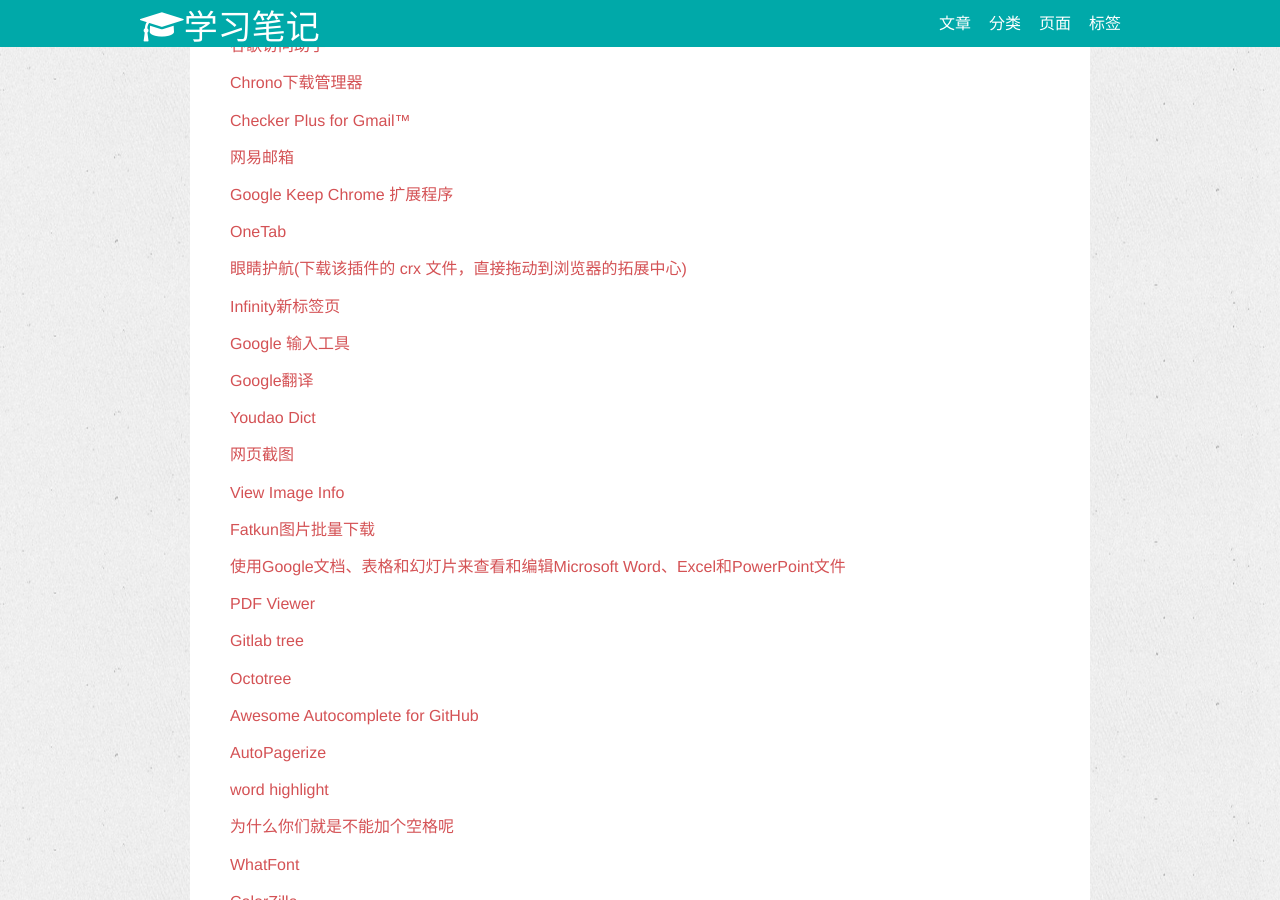
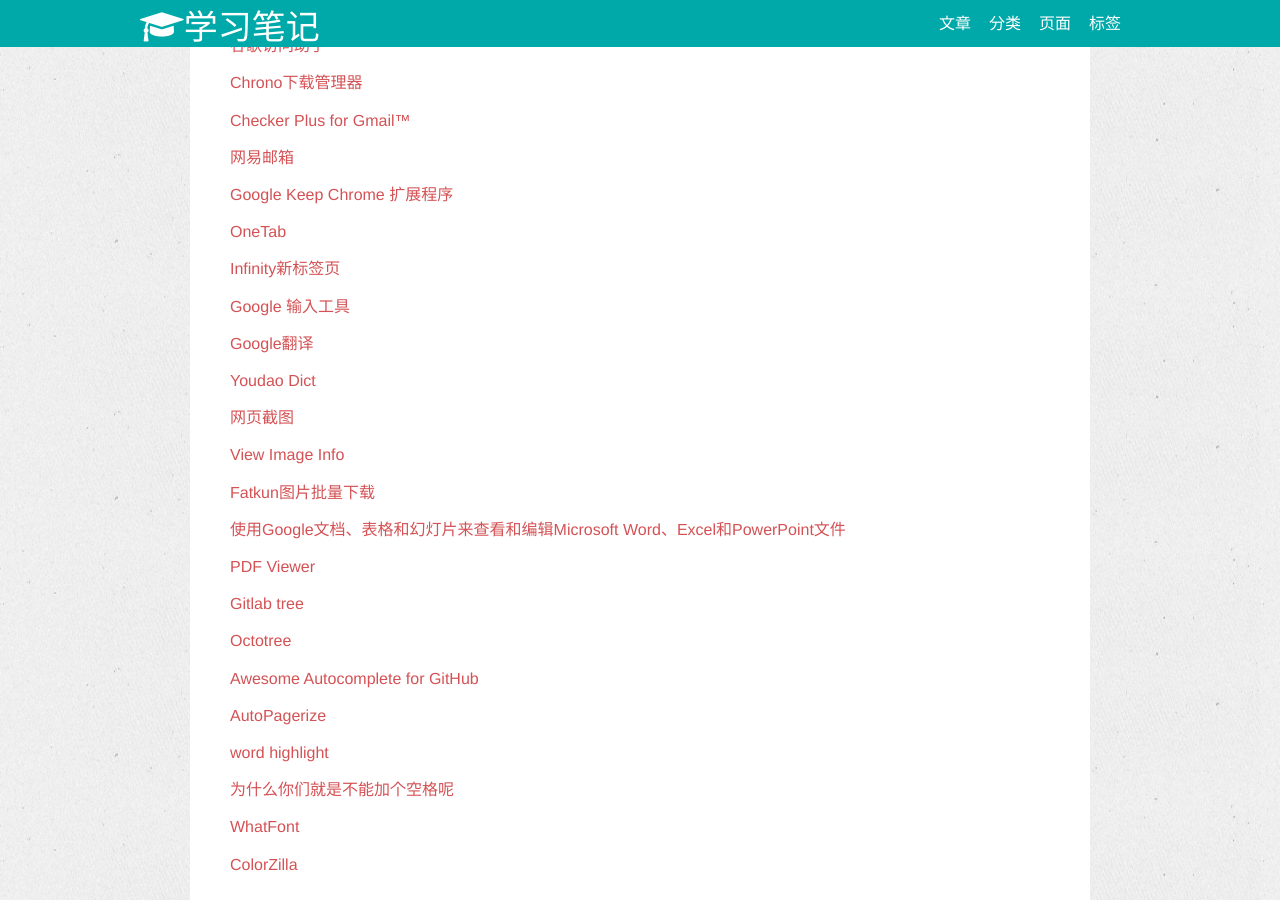
Before and after one commit to wanlp10/wuchao.github.io, a Jekyll site: the page built from _posts/2017-04-02-GoogleChromeExtends.md, in a window 1280 px wide and 900 px high, scrolled down 591 px. Built offline with Jekyll 4.4.1, drawn with Linux system fonts in a browser that asks for light colours; nearby versions of some CDN libraries; comment, search, counter and statistics services are not loaded.

Commit message:
initial commit.

```diff
--- a/404.html
+++ b/404.html
@@ -1 +1 @@
-Sorry this page does not exist =(
+Sorry! this page does not exist. =(
--- a/_posts/2017-04-02-GoogleChromeExtends.md
+++ b/_posts/2017-04-02-GoogleChromeExtends.md
@@ -42,8 +42,6 @@ tags : [Google Chrome]
 
 [OneTab](https://chrome.google.com/webstore/detail/onetab/chphlpgkkbolifaimnlloiipkdnihall?utm_source=chrome-app-launcher-info-dialog)
 
-[眼睛护航(下载该插件的 crx 文件，直接拖动到浏览器的拓展中心)](../../../attachments/fidmpnedniahpnkeomejhnepmbdamlhl_7.1.11_0.crx)
-
 [Infinity新标签页](https://chrome.google.com/webstore/detail/infinity-new-tab/dbfmnekepjoapopniengjbcpnbljalfg?utm_source=chrome-app-launcher-info-dialog)
 
 [Google 输入工具](https://chrome.google.com/webstore/detail/mclkkofklkfljcocdinagocijmpgbhab?utm_source=chrome-app-launcher-info-dialog)
```
Also changed, not shown: README.md, 1 other file.
